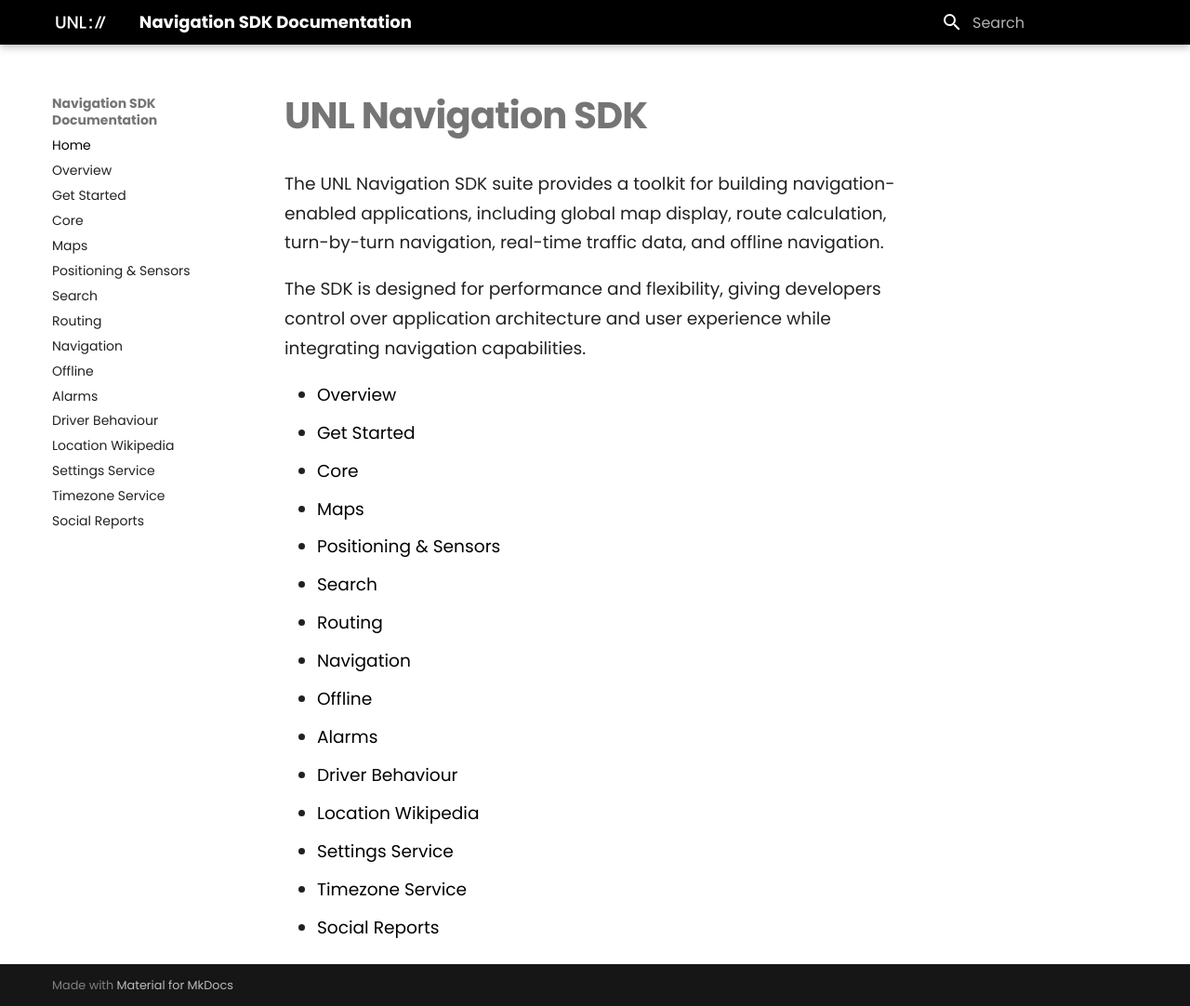
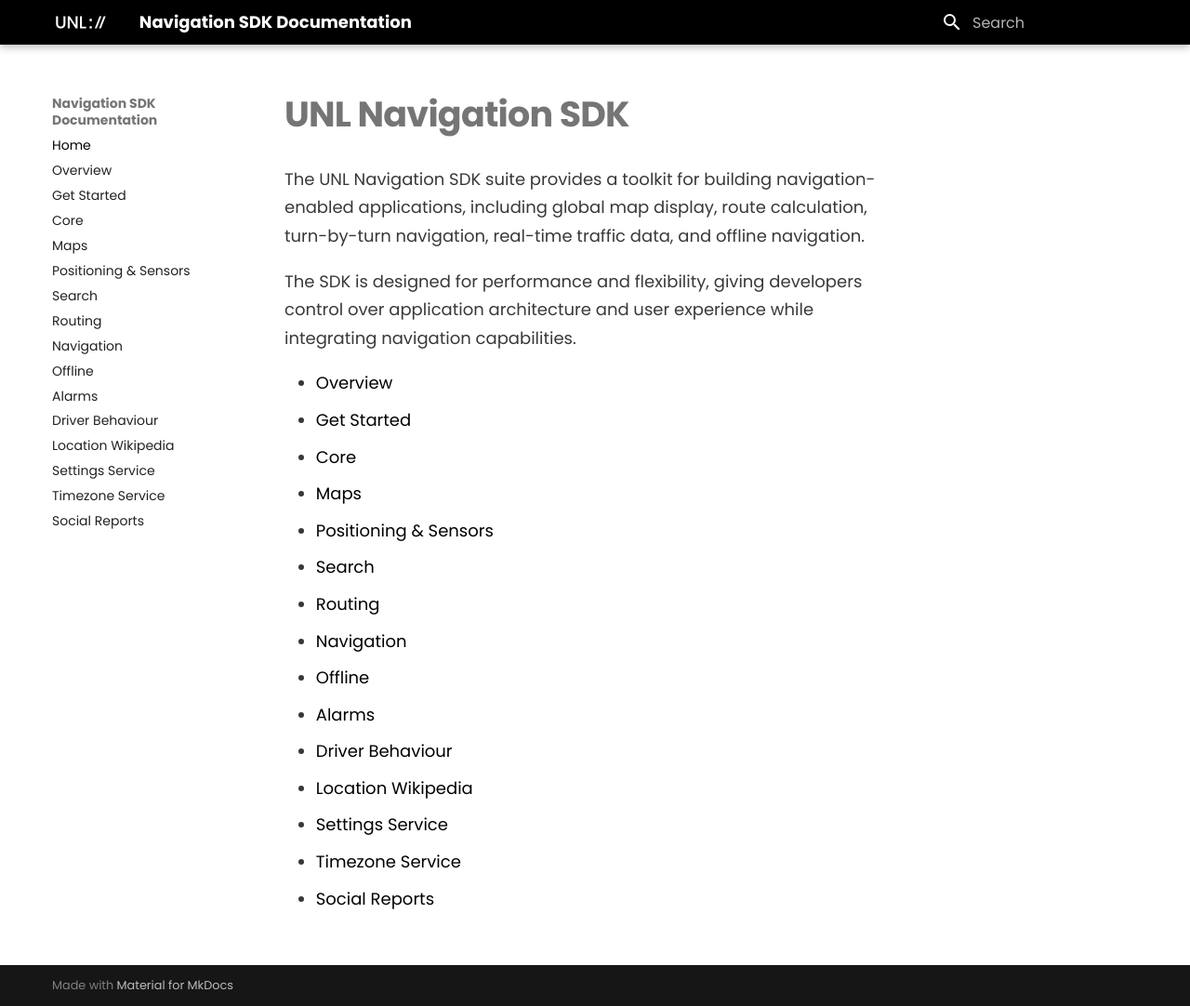
Before and after one commit to u-n-l/navigation-sdk, an MkDocs documentation site: the page built from docs/index.md, in a window 1280 px wide and 1082 px high. Shown: the whole window at 93% size. Built offline with MkDocs 1.6.1 and Material for MkDocs 9.7.7, drawn with Linux system fonts in a browser that asks for light colours.

Commit message:
Update extra.css

```diff
--- a/docs/styles/extra.css
+++ b/docs/styles/extra.css
@@ -5,7 +5,7 @@
 /* Light mode */
 :root {
   --md-primary-fg-color: #000000;
-  --md-primary-fg-color--light: #ff0176;
+  --md-primary-fg-color--light: #000000;
   --md-primary-fg-color--dark: #6e0234;
 
   --md-accent-fg-color: #ff0176;
@@ -23,8 +23,8 @@
 
 /* Base body text */
 .md-typeset {
-  font-size: 0.93rem;       /* 15px */
-  line-height: 1.65;
+  font-size: 0.9rem;       /* 15px */
+  line-height: 1.55;
 }
 
 /* Paragraphs & lists */
@@ -35,7 +35,7 @@
 
 /* H1 – page title */
 .md-typeset h1 {
-  font-size: 2rem;
+  font-size: 1.9rem;
   font-weight: 800;
   letter-spacing: -0.02em;
   margin-bottom: 0.8em;
@@ -43,7 +43,7 @@
 
 /* H2 – major sections */
 .md-typeset h2 {
-  font-size: 1.5rem;
+  font-size: 1.4rem;
   font-weight: 700;
   letter-spacing: -0.015em;
   margin-top: 2.2em;
@@ -52,7 +52,7 @@
 
 /* H3 – subsections */
 .md-typeset h3 {
-  font-size: 1.25rem;
+  font-size: 1.15rem;
   font-weight: 600;
   letter-spacing: -0.01em;
   margin-top: 1.8em;
@@ -61,9 +61,9 @@
 
 /* Optional H4 (rarely needed) */
 .md-typeset h4 {
-  font-size: 1rem;
+  font-size: 0.95rem;
   font-weight: 600;
-  margin-top: 1.4em;
+  margin-top: 1.3em;
 }
 
 /* =========================
@@ -78,6 +78,15 @@
 /* Softer code blocks */
 .md-typeset pre > code {
   border-radius: 12px;
+}
+
+
+.md-typeset {
+  color: rgba(0, 0, 0, 0.78);
+}
+
+[data-md-color-scheme="slate"] .md-typeset {
+  color: rgba(255, 255, 255, 0.88);
 }
 
 /* =========================
```
